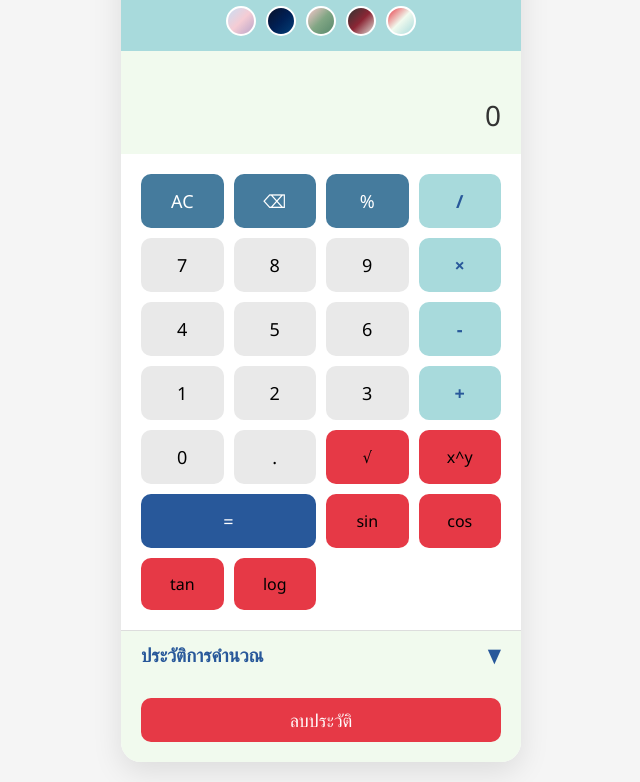
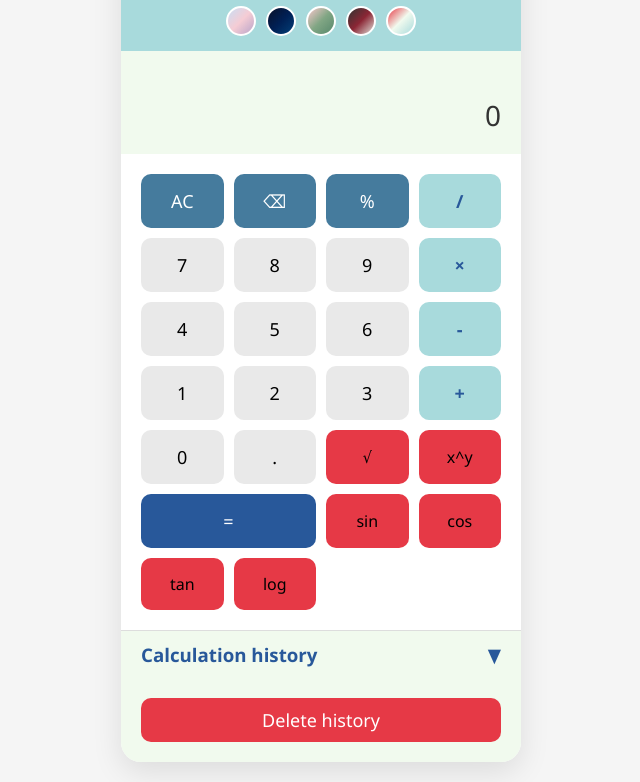
Before and after one commit to MILKRDET/Calculator_Themes, a plain HTML site: page index.html in a window 1280 px wide. Shown: the part 90-872 px from the top of the page, without its empty margins (319-959 px from the left). Drawn offline with Linux system fonts and the light colour scheme.

Commit message:
Update index.html

```diff
--- a/index.html
+++ b/index.html
@@ -76,12 +76,12 @@
         <!-- ส่วนประวัติการคำนวณ -->
         <div class="calculator-history">
             <div class="history-header">
-                <h3>ประวัติการคำนวณ</h3>
+                <h3>Calculation history</h3>
                 <button class="btn-toggle-history" onclick="toggleHistory()">▲</button>
             </div>
             <div class="history-content">
                 <ul id="history-list"></ul>
-                <button class="btn clear-history" onclick="clearHistory()">ลบประวัติ</button>
+                <button class="btn clear-history" onclick="clearHistory()">Delete history</button>
             </div>
         </div>
     </div>
```
